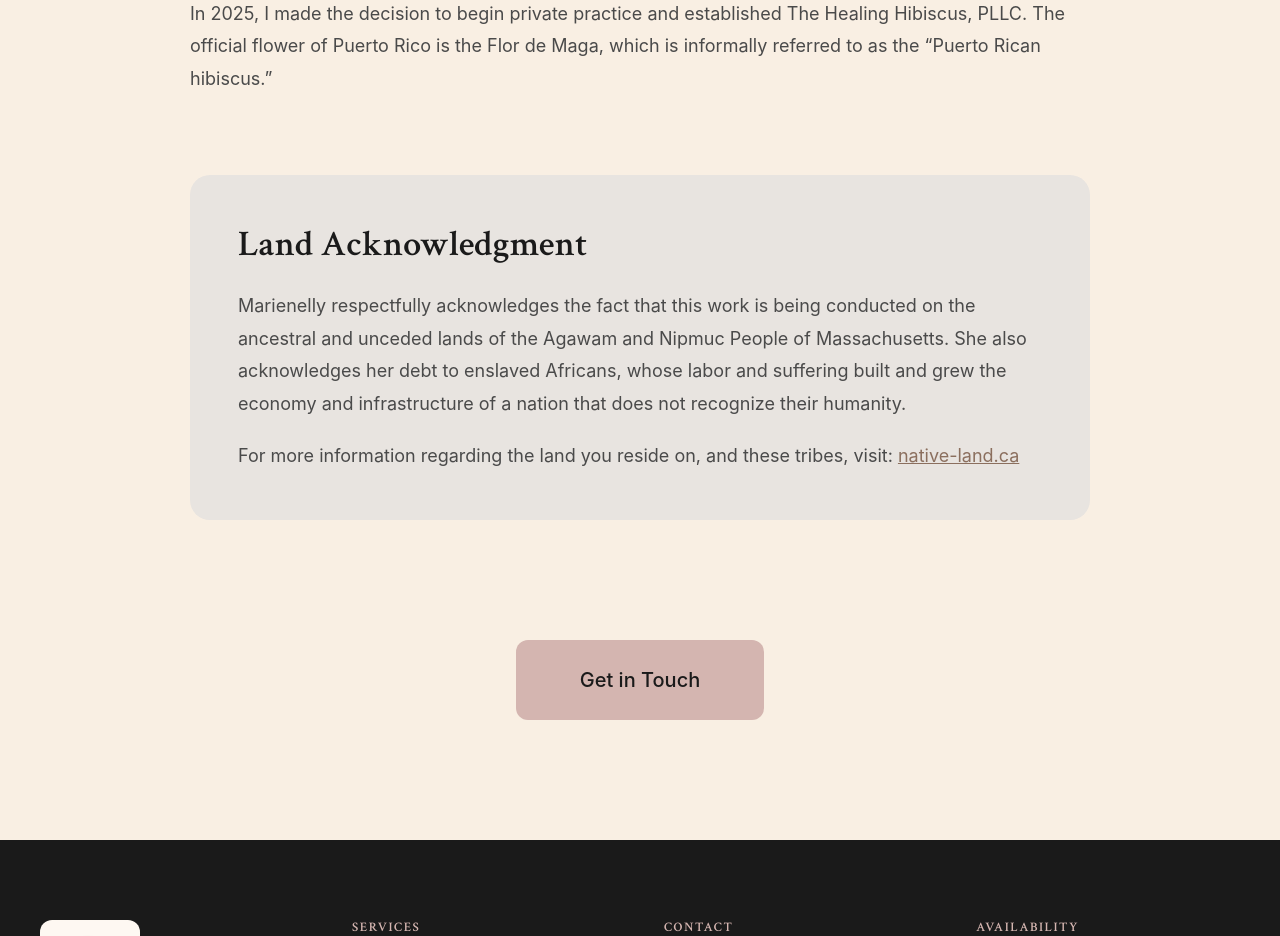
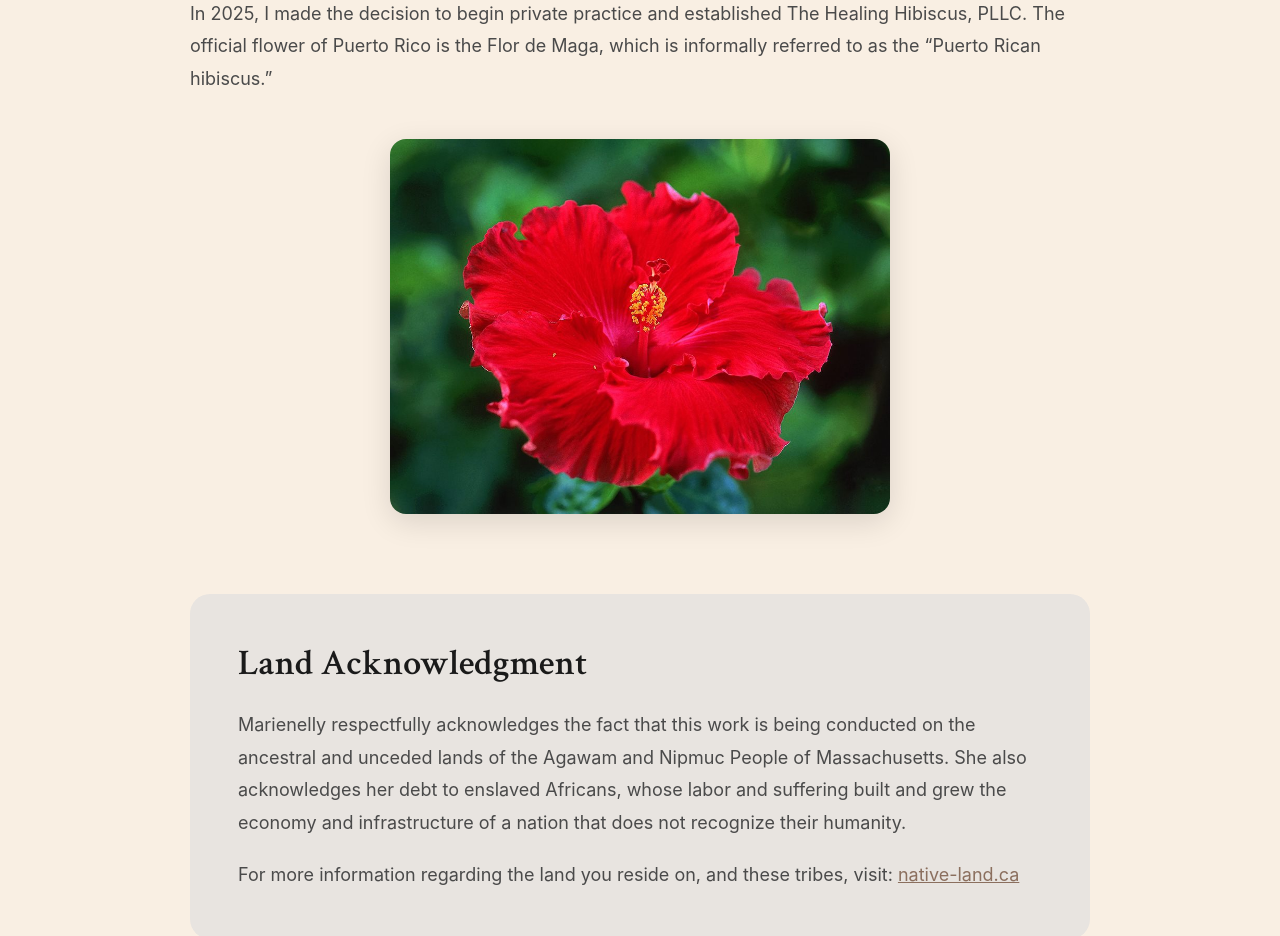
Before and after one commit to sbaez901/healing_hibiscus, a Next.js app: page /about in a window 1280 px wide. Shown: the part 2440-3376 px from the top of the page. Built offline with nearby package versions, Linux system fonts and the light colour scheme.

Commit message:
Add hibiscus flower image to about page

```diff
--- a/app/about/page.tsx
+++ b/app/about/page.tsx
@@ -156,6 +156,21 @@ export default function AboutPage() {
               <p style={{ fontSize: '1.125rem', color: '#4a4a4a', lineHeight: 1.8 }}>
                 In 2025, I made the decision to begin private practice and established The Healing Hibiscus, PLLC. The official flower of Puerto Rico is the Flor de Maga, which is informally referred to as the &ldquo;Puerto Rican hibiscus.&rdquo;
               </p>
+              <div style={{ display: 'flex', justifyContent: 'center', marginTop: '24px' }}>
+                <Image
+                  src="/hibiscus-flower.png"
+                  alt="Flor de Maga — the Puerto Rican hibiscus"
+                  width={500}
+                  height={375}
+                  style={{
+                    width: '100%',
+                    maxWidth: '500px',
+                    height: 'auto',
+                    borderRadius: '16px',
+                    boxShadow: '0 8px 30px rgba(0,0,0,0.12)',
+                  }}
+                />
+              </div>
             </div>
           </motion.div>
 
```
Also changed, not shown: public/hibiscus-flower.png (added).
